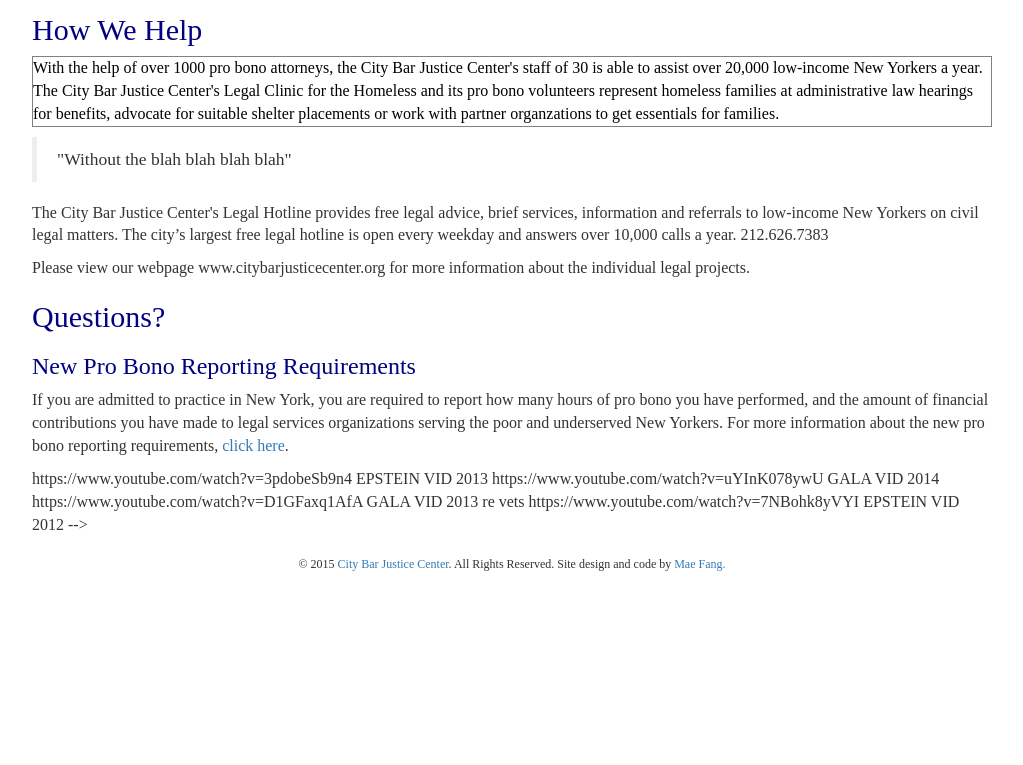
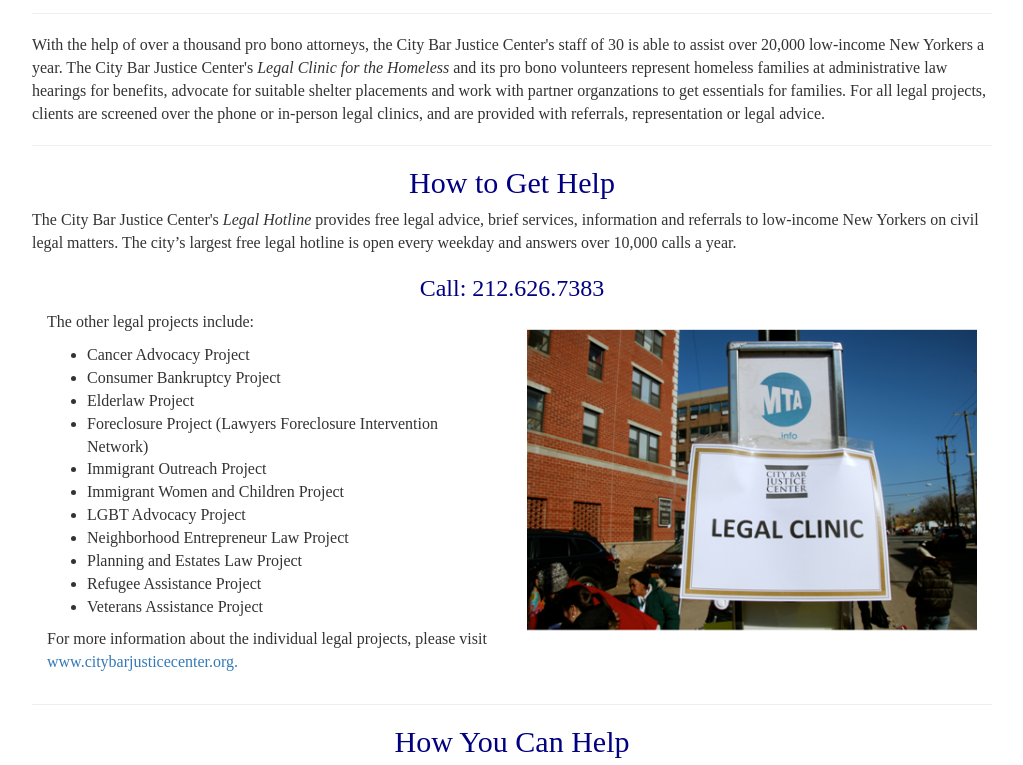
Before and after one commit to mmmfang/nonprofit-microsite, a plain HTML site: page how-we-help.html in a window 1280 px wide. Shown: the part 520-1285 px from the top of the page, without its empty margins (128-1151 px from the left). Before the commit the page ends 1104 px from the top, so only its background shows below. Drawn offline with nearby package versions, Linux system fonts and the light colour scheme.

Commit message:
push commits

```diff
--- a/css/style.css
+++ b/css/style.css
@@ -39,13 +39,6 @@
 }
 
 
-.clinic-overlay {
-	color: black;
-	border: 1px solid gray;
-	background-color: white;
-	font-size: 16px;
-	top: 50px;
-}
 
 /**
 #full-background, .wrapper {
--- a/how-we-help.html
+++ b/how-we-help.html
@@ -71,35 +71,56 @@
     </div>
   </div>
 
- <h2>How We Help</h2>
-        <p class="clinic-overlay">With the help of over 1000 pro bono attorneys, the City Bar Justice Center's staff of 30 is able to assist over 20,000 low-income New Yorkers a year. The City Bar Justice Center's Legal Clinic for the Homeless and its pro bono volunteers represent homeless families at administrative law hearings for benefits, advocate for suitable shelter placements or work with partner organzations to get essentials for families.</p>
+<hr>
+        <p>With the help of over a thousand pro bono attorneys, the City Bar Justice Center's staff of 30 is able to assist over 20,000 low-income New Yorkers a year. The City Bar Justice Center's <em>Legal Clinic for the Homeless </em>and its pro bono volunteers represent homeless families at administrative law hearings for benefits, advocate for suitable shelter placements and work with partner organzations to get essentials for families. For all legal projects, clients are screened over the phone or in-person legal clinics, and are provided with referrals, representation or legal advice.</p>
 
-    <blockquote>
-      <p>"Without the blah blah blah blah"</p>
-    </blockquote>
+ <hr>
 
-    <p>
-    The City Bar Justice Center's Legal Hotline provides free legal advice, brief services, information and referrals to low-income New Yorkers on civil legal matters. The city’s largest free legal hotline is open every weekday and answers over 10,000 calls a year. 212.626.7383 </p>
+          <h2 class="centeredcol">How to Get Help</h2>
+          <p>The City Bar Justice Center's <em>Legal Hotline</em> provides free legal advice, brief services, information and referrals to low-income New Yorkers on civil legal matters. The city’s largest free legal hotline is open every weekday and answers over 10,000 calls a year. </p> <h3 class="centeredcol">Call: 212.626.7383 </h3>
 
-    <p>Please view our webpage www.citybarjusticecenter.org for more information about the individual legal projects.</p>
-
-    <h2>Questions?</h3>
-    <h3>New Pro Bono Reporting Requirements</h3>
-    <p>If you are admitted to practice in New York, you are required to report how many hours of pro bono you have performed, and the amount of financial contributions you have made to legal services organizations serving the poor and underserved New Yorkers. For more information about the new pro bono reporting requirements, <a href="http://www.nycourts.gov/attorneys/probono/reportingreqs-intro.shtml">click here</a>. </p>
+    <div class="container">
+      <div class="row">
+        <div class="col-md-6">
 
 
-    https://www.youtube.com/watch?v=3pdobeSb9n4 EPSTEIN VID 2013
+          <p>The other legal projects include:
+           <ul>
+              <li>Cancer Advocacy Project</li>
+              <li>Consumer Bankruptcy Project</li>
+              <li>Elderlaw Project</li>
+               <li>Foreclosure Project (Lawyers Foreclosure Intervention Network)</li>
+               <li>Immigrant Outreach Project</li>
+               <li>Immigrant Women and Children Project</li>
+               <li>LGBT Advocacy Project</li>
+               <li>Neighborhood Entrepreneur Law Project</li>
+               <li>Planning and Estates Law Project</li>
+               <li>Refugee Assistance Project</li>
+               <li>Veterans Assistance Project</li>
+          </ul>For more information about the individual legal projects, please visit <a href="http://www.citybarjusticecenter.org">www.citybarjusticecenter.org.</a></p>
+         </div>
 
-    https://www.youtube.com/watch?v=uYInK078ywU GALA VID 2014
-https://www.youtube.com/watch?v=D1GFaxq1AfA GALA VID 2013 re vets
+          <div class="col-md-6">
+            <img src="images/clinic_sign.png" alt="temp placeholder" class="img-responsive">
+          </div>
+       </div>
+     </div>
 
-https://www.youtube.com/watch?v=7NBohk8yVYI EPSTEIN VID 2012
+<hr>
+
+  <h2 class="centeredcol">How You Can Help</h2>
+    <p class="centeredcol">
+      <iframe width="560" height="315" src="https://www.youtube.com/embed/3pdobeSb9n4" frameborder="0" allowfullscreen></iframe>
 
 
-  -->
+    <p class ="centeredcol">Donations of time and money to the City Bar Justice Center make a difference and are appreciated.</p> </p>
+
+    <p class="centeredcol"><a class="btn btn-primary btn-lg active" type="button" href="https://services.nycbar.org/Members/CBF/CBJC_Donation.aspx">Donate Here</a></p>
+
+ <hr>
 
  <footer>
-    <p>&copy; 2015 <a href="http://www.citybarjusticecenter.org">City Bar Justice Center</a>. All Rights Reserved. Site design and code by <a href="#">Mae Fang.</a> </p>
+    <p>&copy; 2015 City Bar Justice Center. All Rights Reserved. Site design and code by Mae Fang.</p>
  </footer>
 
 </div> <!--wrapper -->
```
Also changed, not shown: donate.html (+29 -19 lines), index.html (+8 -6 lines), media.html (+19 -22 lines), images/clinic_sign.png (added), 2 other files.
